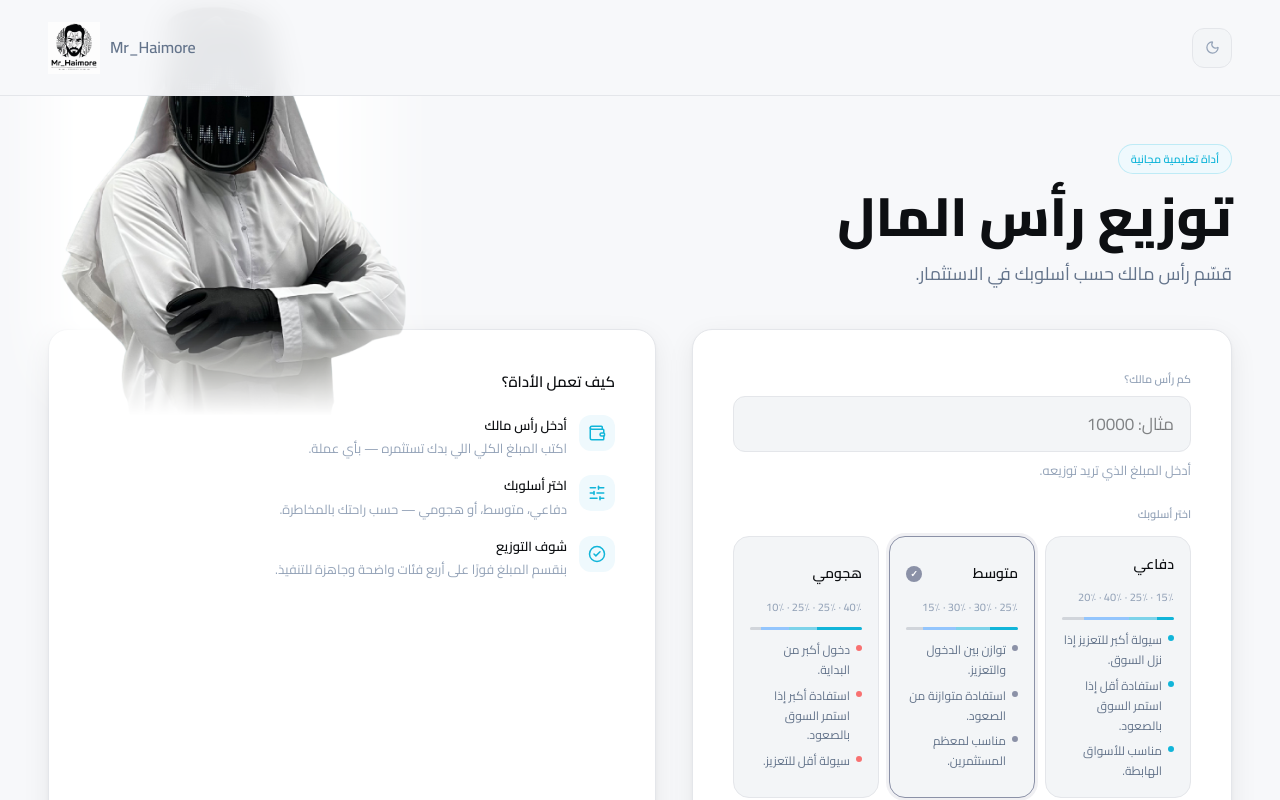
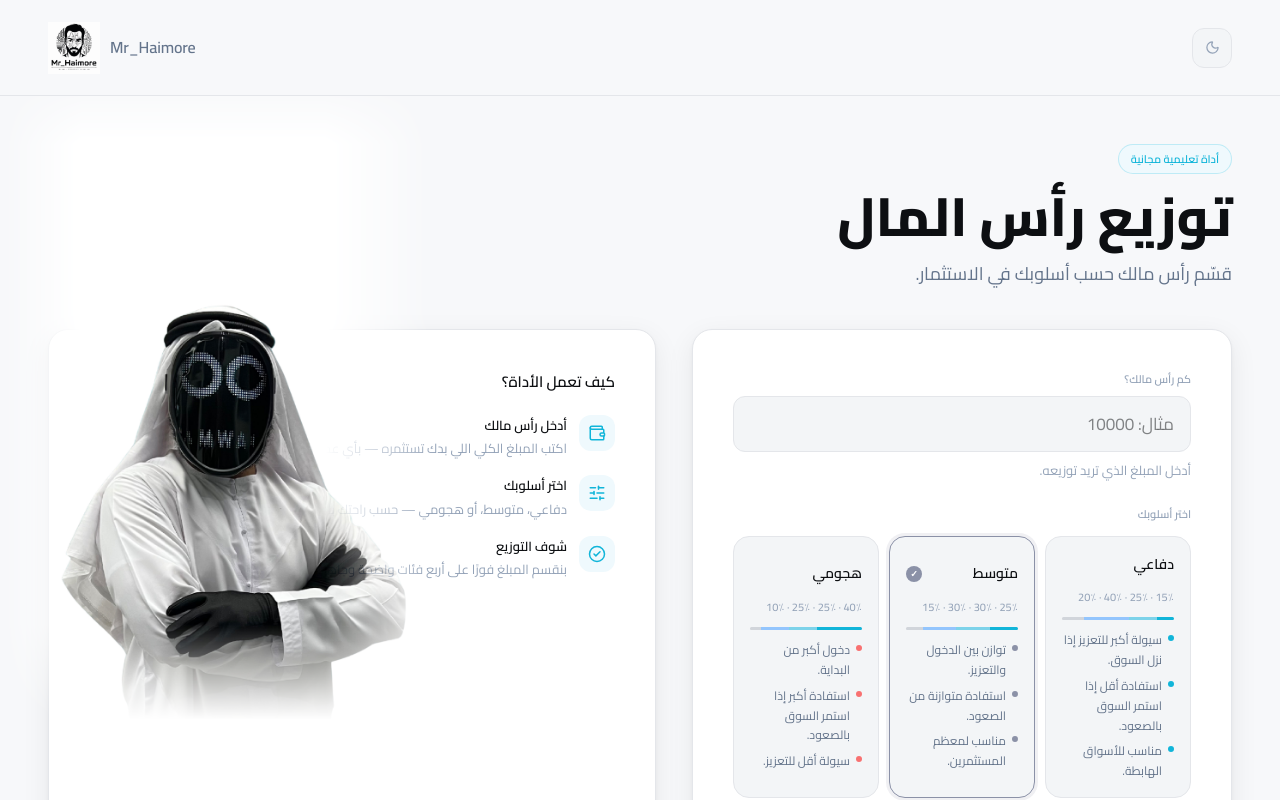
Before and after one commit to haimoreah/Mr_Haimore-capital-allocator, a React (Vite) app: page / in a window 1280 px wide. Shown: the top 800 px of the page. Built offline with nearby package versions, Linux system fonts and the light colour scheme.

Commit message:
recenter watermark vertically (was anchored near header)

```diff
--- a/src/index.css
+++ b/src/index.css
@@ -240,8 +240,8 @@ input[type='number'] { -moz-appearance: textfield; }
   display: none; /* hidden on mobile & tablet */
   position: fixed;
   left: 0;
-  top: 0;
-  transform: translateY(-35%);
+  top: 50%;
+  transform: translateY(-50%);
   height: 80vh;
   width: auto;
   opacity: 1;
```
